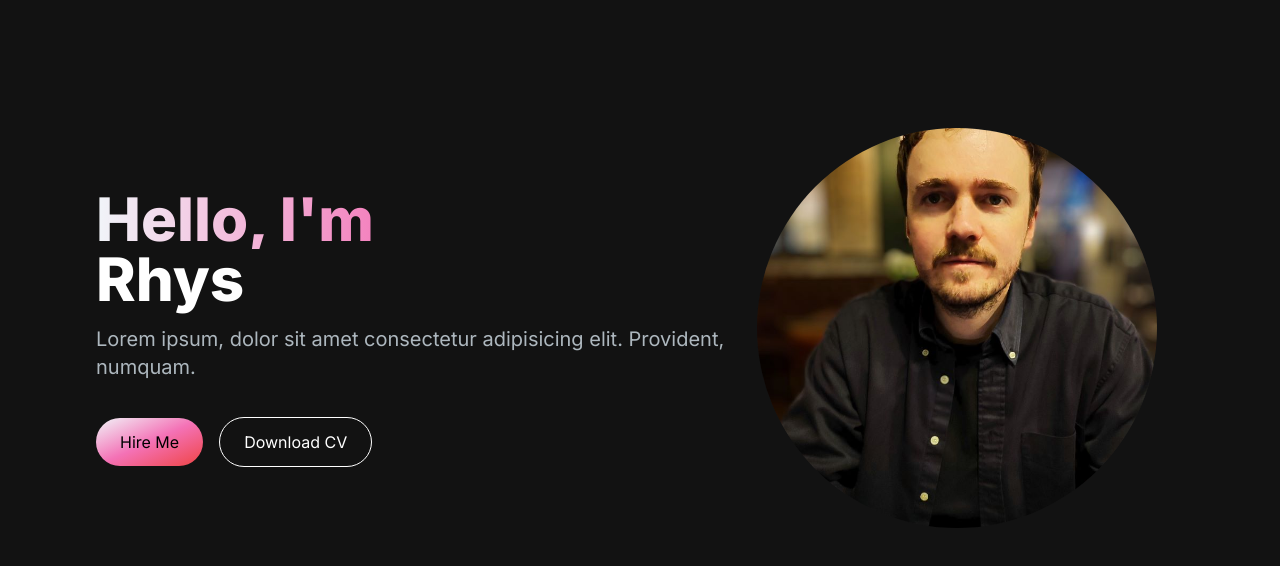
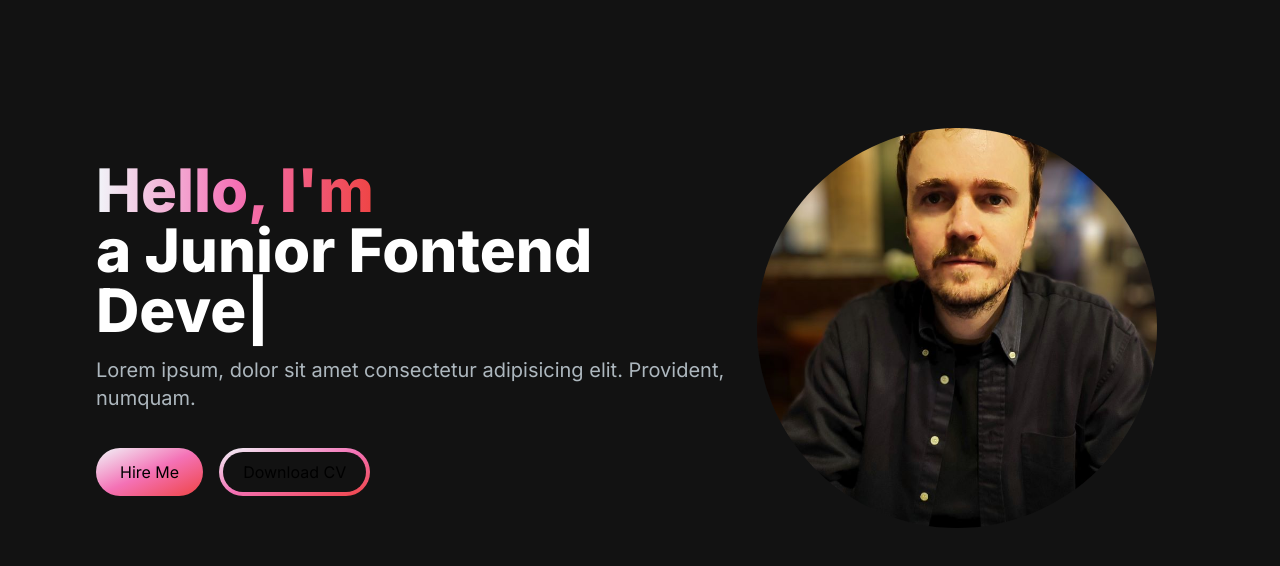
Before and after one commit to rhysmoggs/portfolio2024, a Next.js app: page / in a window 1280 px wide. Shown: the top 566 px of the page. Built offline with nearby package versions, Linux system fonts and the light colour scheme.

Commit message:
add react-type-animation to HeroSection h1 area

```diff
--- a/app/components/HeroSection.jsx
+++ b/app/components/HeroSection.jsx
@@ -1,5 +1,7 @@
+'use client'
 import Image from 'next/image'
 import React from 'react'
+import { TypeAnimation } from 'react-type-animation'
 
 const HeroSection = () => {
   return (
@@ -7,10 +9,26 @@ const HeroSection = () => {
       <div className='grid grid-cols-1 sm:grid-cols-12'>
         <div className='col-span-7 place-self-center text-center sm:text-left'>
           <h1 className='text-white mb-4 text-4xl sm:text-5xl lg:text-6xl font-extrabold'>
-            <div className='text-transparent bg-clip-text bg-gradient-to-r from-slate-100 via-pink-400 to-red-500'>
+            <span className='text-transparent bg-clip-text bg-gradient-to-r from-slate-100 via-pink-400 to-red-500'>
               Hello, I'm{' '}
-            </div>
-            Rhys
+            </span>
+            <br />
+            <TypeAnimation
+              sequence={[
+                'Rhys',
+                1000,
+                'a Junior Fontend Developer',
+                1000,
+                'Welsh',
+                1000,
+                'in development',
+                1000,
+              ]}
+              wrapper='span'
+              speed={15}
+              style={{ fontSize: '1em', display: 'inline-block' }}
+              repeat={Infinity}
+            />
           </h1>
           <p className='text-[#ADB7BE] text-base sm:text-lg mb-6 lg:text-xl'>
             Lorem ipsum, dolor sit amet consectetur adipisicing elit. Provident,
@@ -20,8 +38,10 @@ const HeroSection = () => {
             <button className='px-6 py-3 w-full sm:w-fit rounded-full mr-4 bg-gradient-to-br from-slate-100 via-pink-400 to-red-500 hover:bg-slate-200 text-black'>
               Hire Me
             </button>
-            <button className='px-6 py-3 w-full sm:w-fit rounded-full bg-transparent hover:bg-slate-800 text-white border border-white mt-3'>
-              Download CV
+            <button className='px-1 py-1 w-full sm:w-fit rounded-full bg-gradient-to-br from-slate-100 via-pink-400 to-red-500 hover:bg-slate-800 mt-3'>
+              <span className='block bg-[#121212] hover:bg-slate-800 rounded-full px-5 py-2'>
+                Download CV
+              </span>
             </button>
           </div>
         </div>
```
Also changed, not shown: package.json (+5 -4 lines), 1 other file (tests, documents, lock files or other folders).
